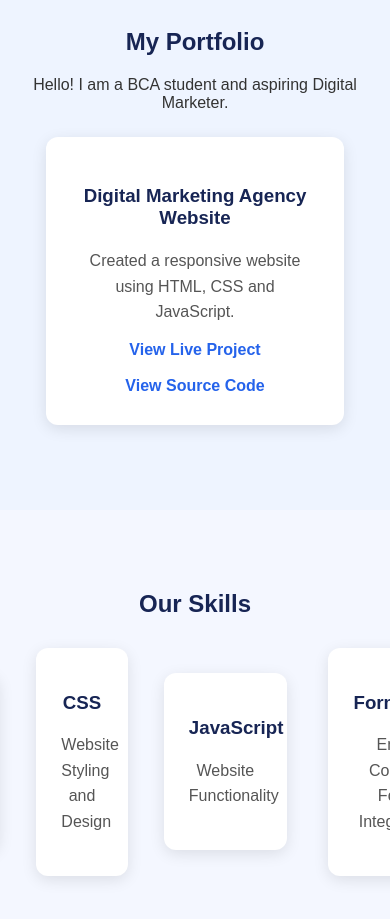
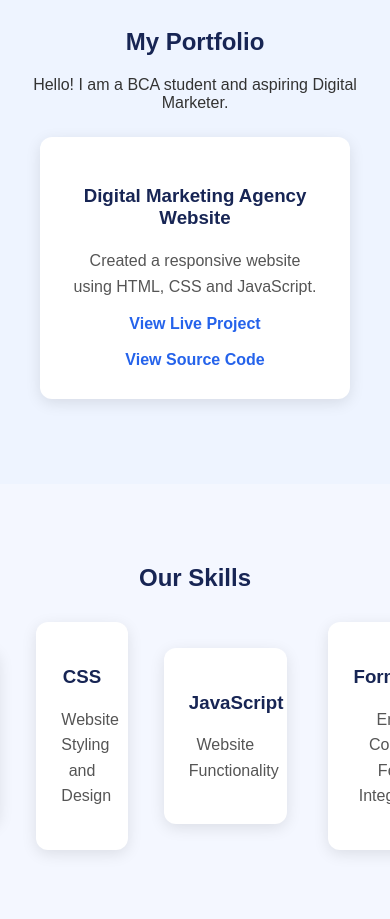
Before and after one commit to Sibina-123/digital-marketing-agency, a plain HTML site: page index.html in a window 390 px wide. Shown: the part 1160-2079 px from the top of the page. Drawn offline with Linux system fonts and the light colour scheme.

Commit message:
Add responsive styles for service cards

```diff
--- a/style.css
+++ b/style.css
@@ -522,3 +522,10 @@ display: block;
 #skills .service-card:hover {
     transform: translateY(-8px);
 }
+@media (max-width: 600px) {
+    #portfolio .service-card {
+        width: calc(100% - 40px);
+        max-width: 500px;
+        box-sizing: border-box;
+    }
+}
```
